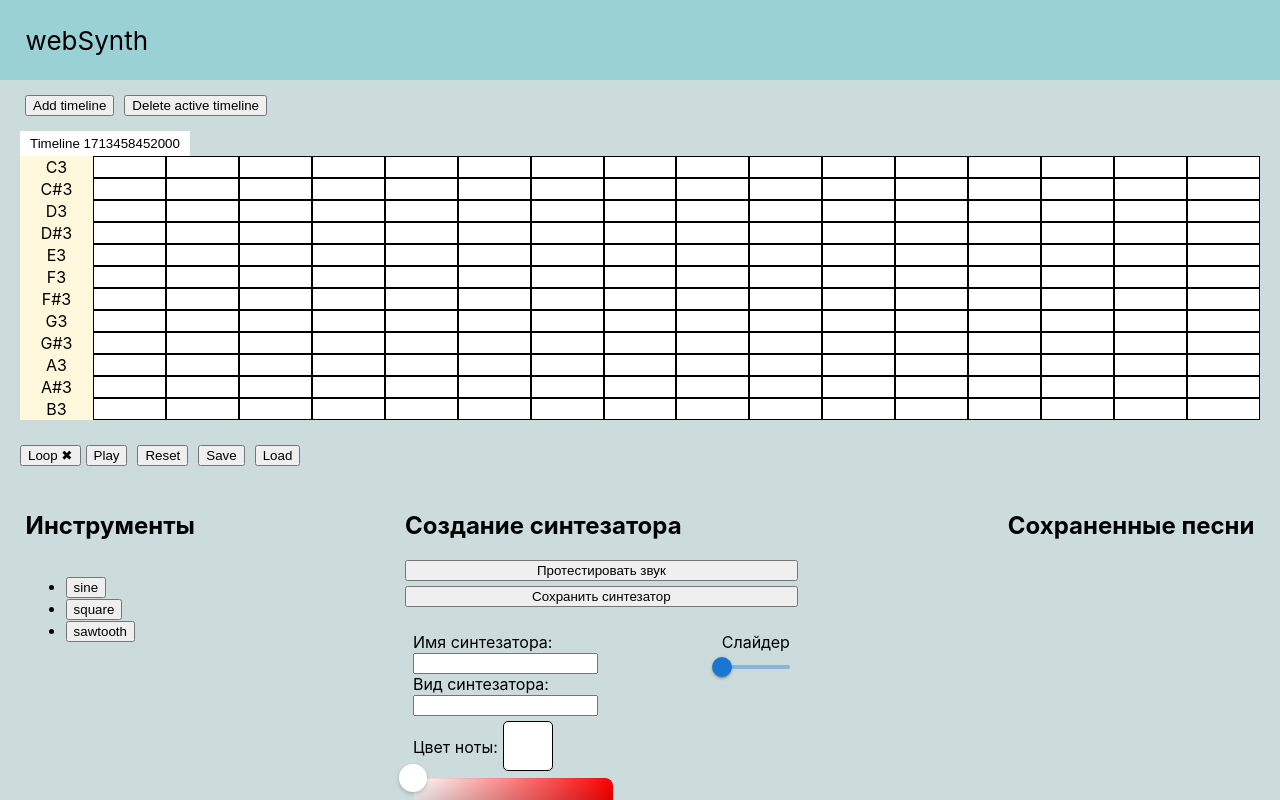
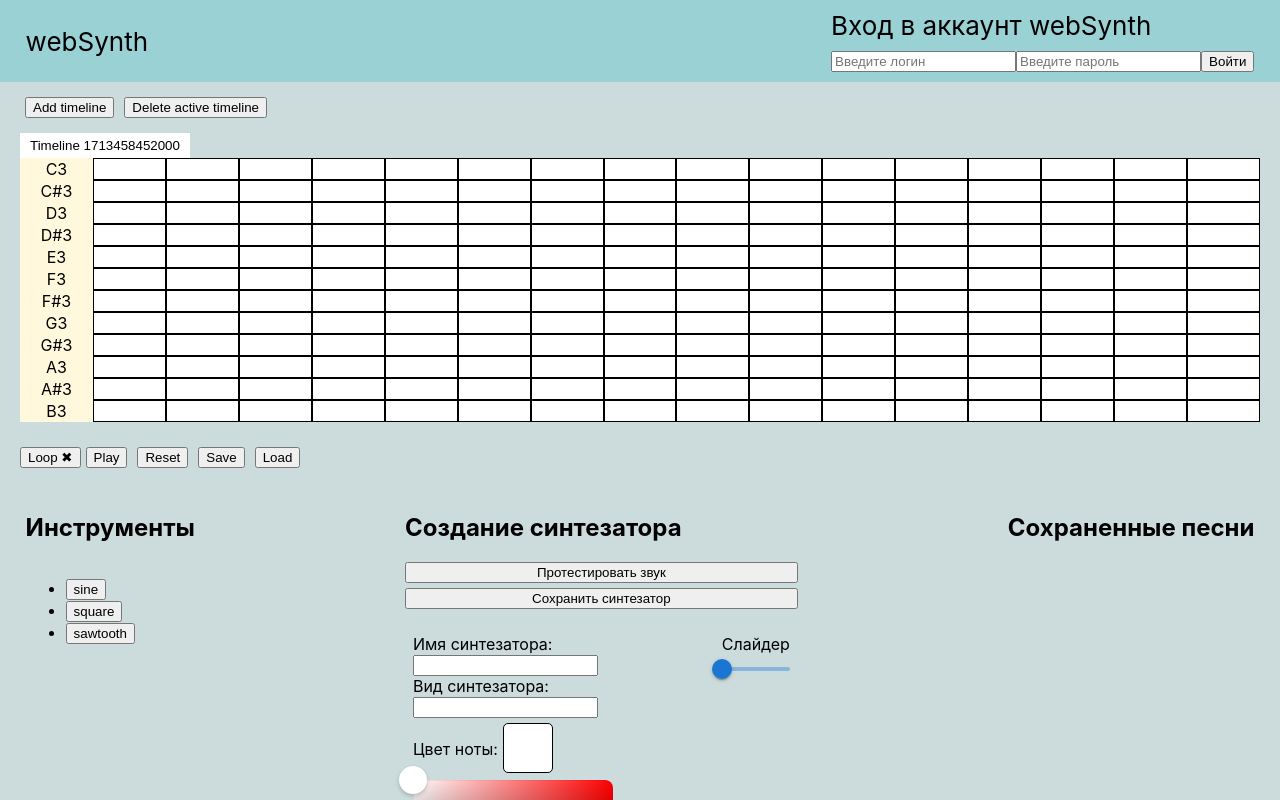
Before and after one commit to Wildexad/webSynth, a React (Create React App) app in the folder client/: page / in a window 1280 px wide. Shown: the top 800 px of the page. Built offline with nearby package versions, Linux system fonts and the light colour scheme; a web font is replaced by a local one.

Commit message:
Added simple login form

```diff
--- a/client/src/components/Header.jsx
+++ b/client/src/components/Header.jsx
@@ -2,11 +2,14 @@ import React from "react";
 
 import "../styles/App.css";
 
+import LoginForm from "./LoginForm";
+
 // Компонент шапки приложения
 const Header = () => {
     return (
-        <header className="app-header">
-            webSynth
+        <header className="app_header">
+            <div>webSynth</div>
+            <LoginForm />
         </header>
     )
 }
--- /dev/null
+++ b/client/src/components/LoginForm.jsx
@@ -0,0 +1,53 @@
+import React, { useState, useContext } from "react";
+import { AuthContext } from "../AuthContext";
+
+const LoginForm = () => {
+    const {isAuth, setIsAuth} = useContext(AuthContext);
+    const [formData, setFormData] = useState({login: '', password: ''});
+
+    const entry = (event) => {
+        event.preventDefault();
+        setIsAuth(true);
+    }
+
+    const authorized_view = (
+        <div>
+            Профиль пользователя
+        </div>
+    );
+
+    const no_authorized_view = (
+        <div className="login_block">
+            Вход в аккаунт webSynth
+            <form onSubmit={entry} className="login_form">
+                <input
+                    value={formData.login}
+                    onChange={e => setFormData({...formData, login: e.target.value})}
+                    required={true}
+                    type="text"
+                    placeholder="Введите логин"
+                />
+                <input
+                    value={formData.password}
+                    onChange={e => setFormData({...formData, password: e.target.value})}
+                    required={true}
+                    type="password"
+                    placeholder="Введите пароль"
+                />
+                <button type="submit">
+                    Войти
+                </button>
+            </form>
+        </div>
+    );
+
+    return (
+        isAuth
+        ?
+        authorized_view
+        :
+        no_authorized_view
+    )
+}
+
+export default LoginForm;
--- a/client/src/styles/App.css
+++ b/client/src/styles/App.css
@@ -1,14 +1,20 @@
 /*
 Стили компонента Header
 */
-.app-header {
+.app_header {
   background-color: #9ad1d4;
   min-height: 10vh;
   display: flex;
-  justify-content: left;
+  justify-content: space-between;
   align-items: center;
   font-size: calc(10px + 2vmin);
   padding-left: 2%;
+  padding-right: 2%;
+}
+
+.login_block {
+  padding-top: 10px;
+  padding-bottom: 10px;
 }
 
 /*
```
